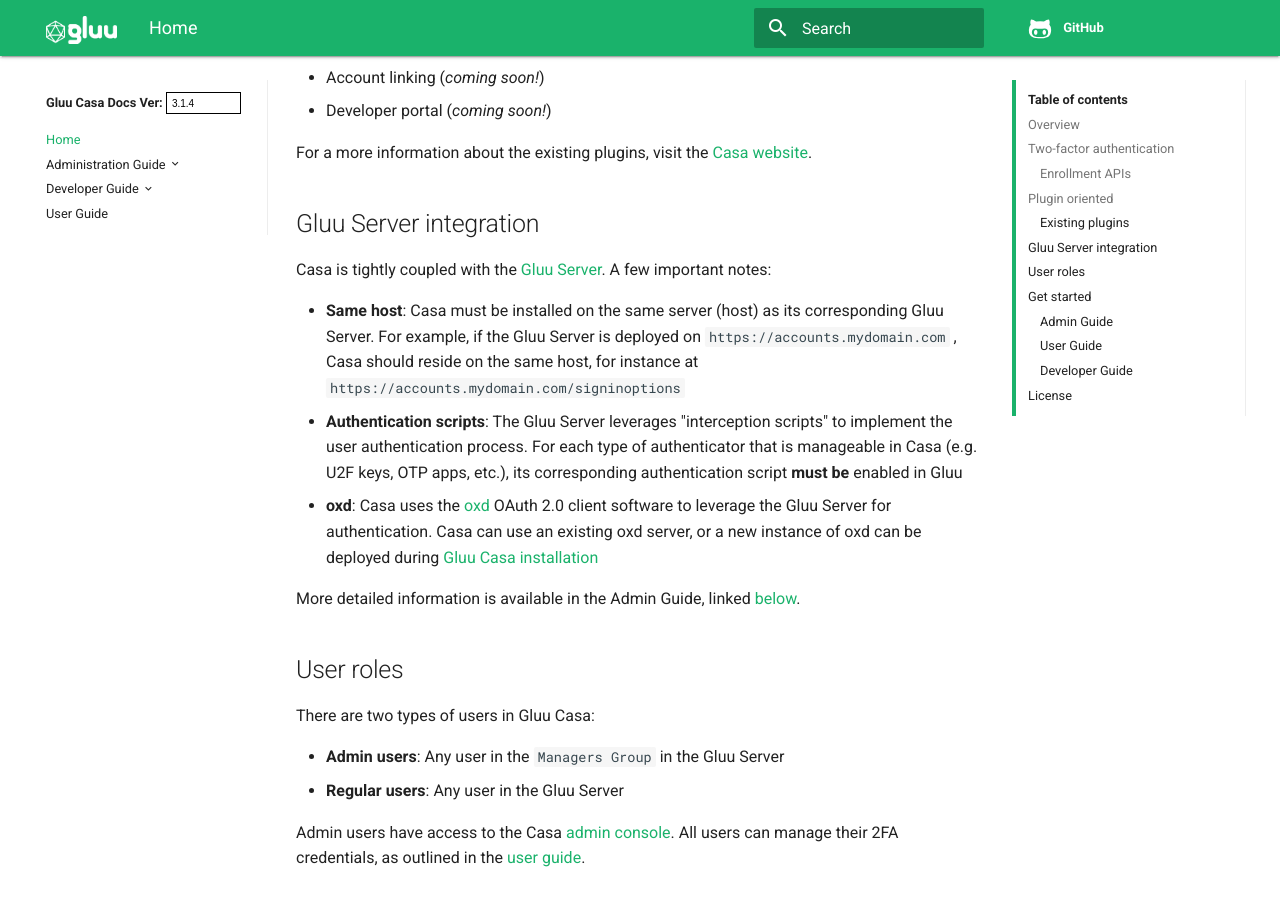
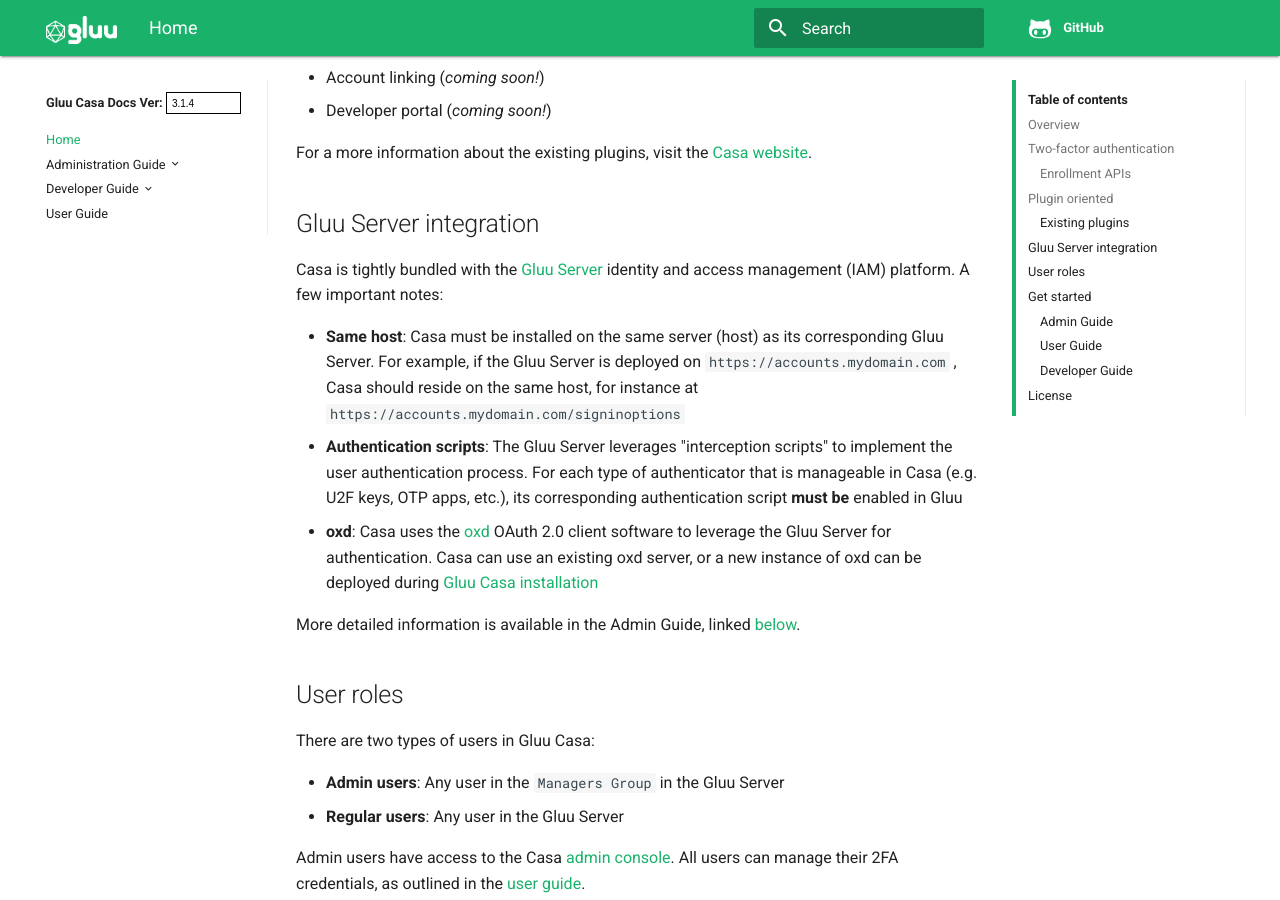
Before and after one commit to shmorri/docs-casa-prod, an MkDocs documentation site: the page built from docs/source/index.md, in a window 1280 px wide and 900 px high, scrolled down 1641 px. Built offline with MkDocs 1.6.1, drawn with Linux system fonts in a browser that asks for light colours; old or Windows-style settings are respelled for this version of MkDocs.

Commit message:
Update index.md

```diff
--- a/docs/source/index.md
+++ b/docs/source/index.md
@@ -56,7 +56,7 @@ For a more information about the existing plugins, visit the [Casa website](http
 
 ## Gluu Server integration
 
-Casa is tightly coupled with the [Gluu Server](https://gluu.org/docs/ce). A few important notes:
+Casa is tightly bundled with the [Gluu Server](https://gluu.org/docs/ce) identity and access management (IAM) platform. A few important notes:
 
 - **Same host**: Casa must be installed on the same server (host) as its corresponding Gluu Server. For example, if the Gluu Server is deployed on `https://accounts.mydomain.com` , Casa should reside on the same host, for instance at `https://accounts.mydomain.com/signinoptions`
 
```
